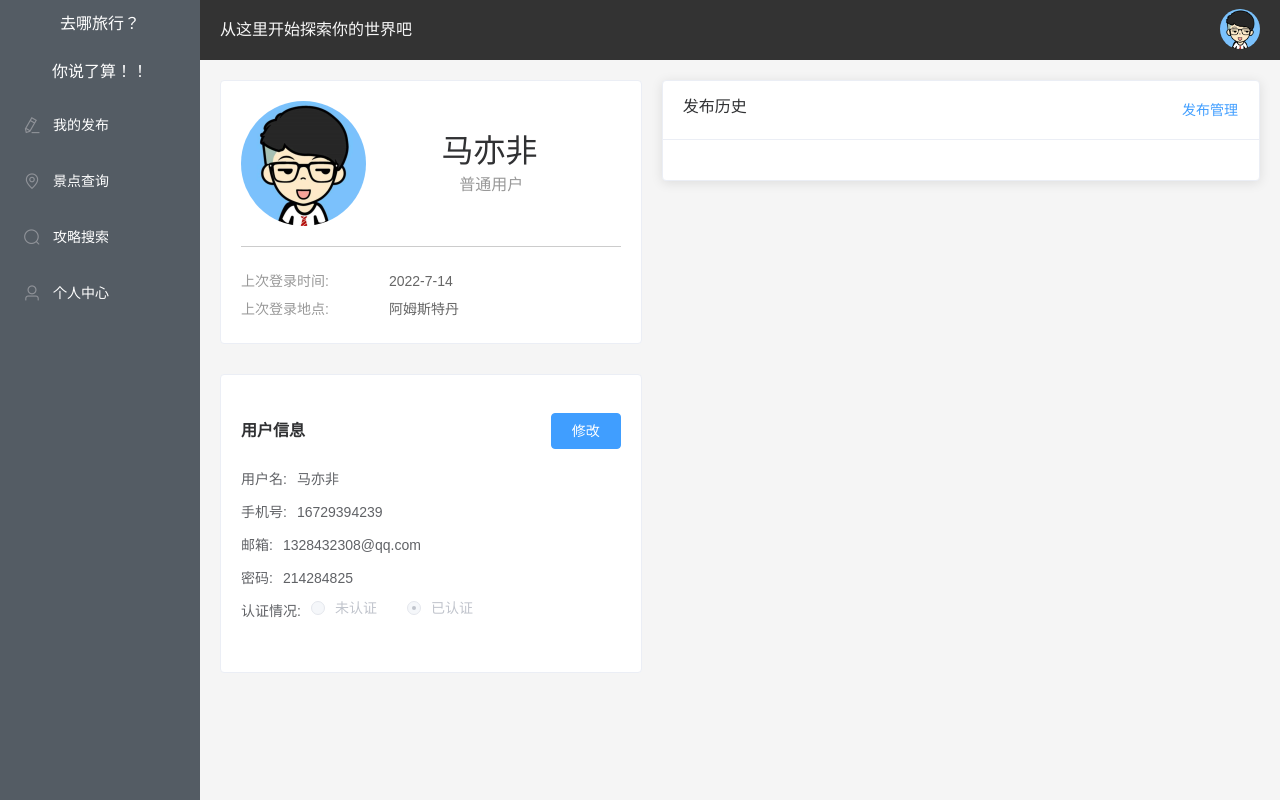
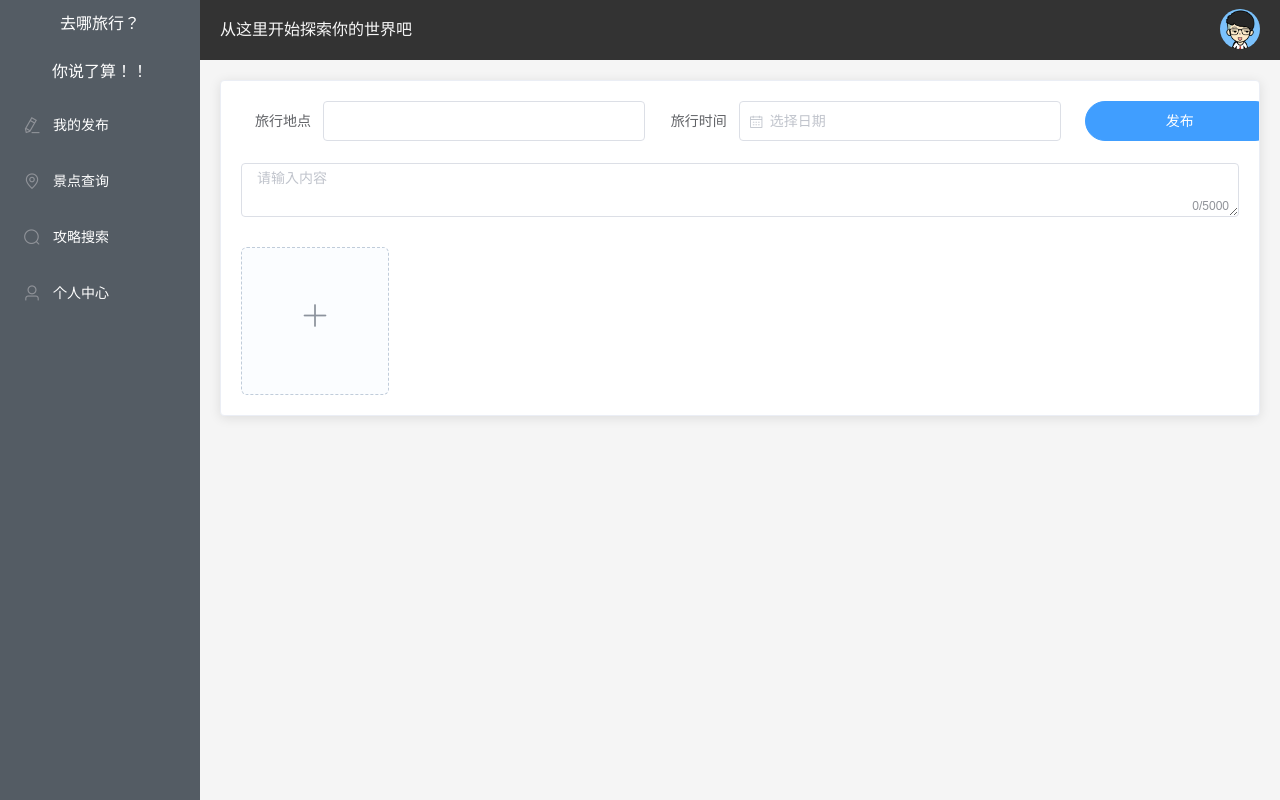
Before and after one commit to leyoung927/travel, a Vue app: page / in a window 1280 px wide. Built offline with nearby package versions, Linux system fonts and the light colour scheme.

Commit message:
第五次提交

```diff
--- a/src/router/index.js
+++ b/src/router/index.js
@@ -10,7 +10,7 @@ Vue.use(VueRouter)
 
 const routes = [
     {
-        path:'/notice',
+        path:'/',
         name:'notice',
         component:notice
     },{
@@ -22,7 +22,7 @@ const routes = [
         name:'site',
         component:site
     },{
-        path:'/',
+        path:'/user',
         name:'user',
         component:user
     }
--- a/src/views/notice.vue
+++ b/src/views/notice.vue
@@ -12,7 +12,55 @@
         </common-header>
       </el-header>
       <el-main>
-        这是notice
+        <div>
+          <el-card>
+            <el-row class="home" :gutter="24">
+              <el-col :span="24">
+                <el-form ref="form" :model="form" label-width="70px">
+                  <el-col :span="10">
+                    <el-form-item label="旅行地点">
+
+                      <el-input v-model="form.name"></el-input>
+
+                    </el-form-item>
+                  </el-col>
+                  <el-col :span="10">
+                  <el-form-item label="旅行时间">
+
+                      <el-date-picker type="date" placeholder="选择日期" v-model="form.date1" style="width: 100%;"></el-date-picker>
+
+                  </el-form-item>
+                  </el-col>
+                  <el-col :span="4">
+                    <el-button type="primary" round class="button">发布</el-button>
+                  </el-col>
+                </el-form>
+                <div style="margin: 20px ;"></div>
+                  <el-input
+                      type="textarea"
+                      placeholder="请输入内容"
+                      v-model="textarea"
+                      maxlength="5000"
+                      show-word-limit>
+                  </el-input>
+
+                <div style="margin-bottom: 30px;"></div>
+                <el-upload
+                    action="https://jsonplaceholder.typicode.com/posts/"
+                    list-type="picture-card"
+                    :on-preview="handlePictureCardPreview"
+                    :on-remove="handleRemove">
+                  <i class="el-icon-plus"></i>
+                </el-upload>
+                <el-dialog :visible.sync="dialogVisible">
+                  <img width="100%" :src="dialogImageUrl" alt="">
+                </el-dialog>
+              </el-col>
+            </el-row>
+          </el-card>
+
+
+        </div>
       </el-main>
     </el-container>
   </el-container>
@@ -29,7 +77,25 @@ export default {
     CommonHeader,
   },
   data(){
-  return{}
+  return{
+    text: '',
+    textarea: '',
+    dialogImageUrl: '',
+    dialogVisible: false,
+    form:{
+      date1: '',
+      date2: '',
+    },
+  };
+  },
+  methods: {
+    handleRemove(file) {
+      console.log(file);
+    },
+    handlePictureCardPreview(file) {
+      this.dialogImageUrl = file.url;
+      this.dialogVisible = true;
+    },
   }
 
 }
@@ -40,4 +106,7 @@ export default {
 .el-header{
   background-color:#333;
 }
+button{
+  width: 190px;
+}
 </style>
--- a/src/views/site.vue
+++ b/src/views/site.vue
@@ -12,7 +12,13 @@
           </common-header>
         </el-header>
         <el-main>
+          <el-row class="home" :gutter="24">
+            <el-col :span="24">
+              <el-card>
 
+              </el-card>
+            </el-col>
+          </el-row>
         </el-main>
       </el-container>
     </el-container>
@@ -32,5 +38,7 @@ export default {
 </script>
 
 <style scoped>
-
+.el-header{
+  background-color:#333;
+}
 </style>
```
